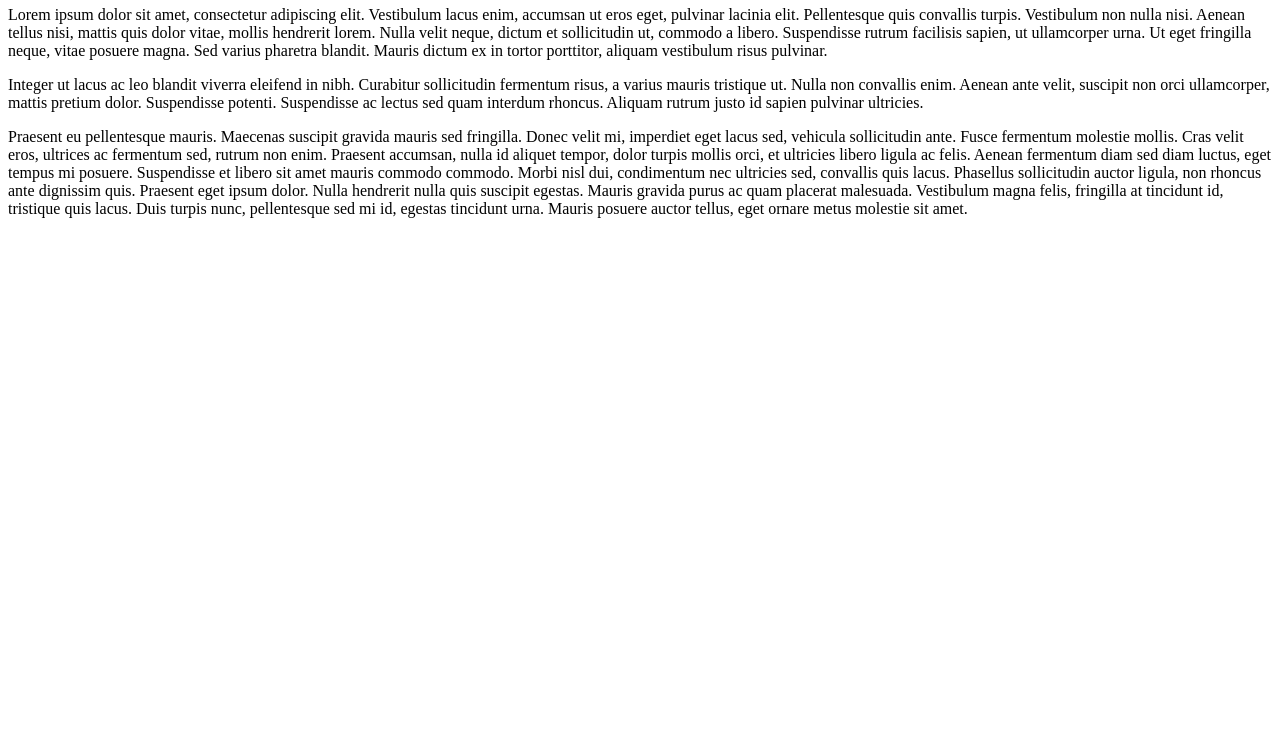
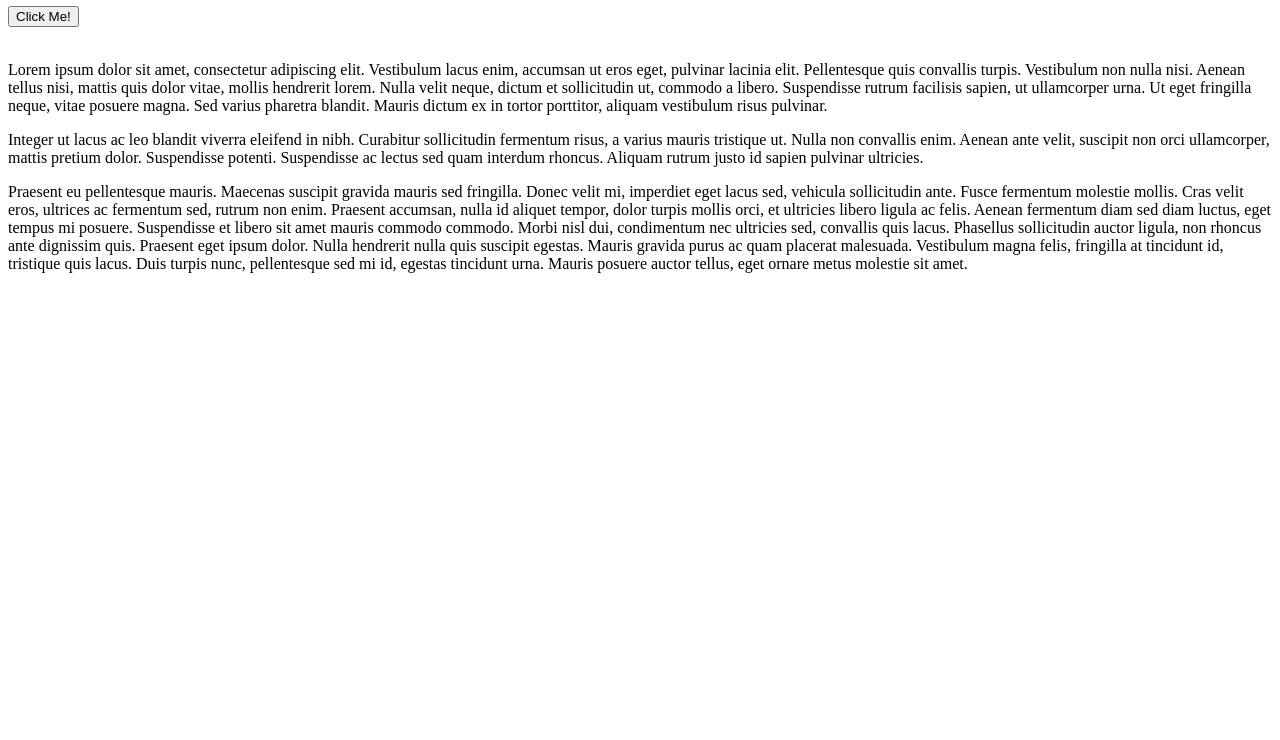
Before and after one commit to sandeep-menon/Hello, a plain HTML site: page index.html in a window 1280 px wide. Shown: the part 60-800 px from the top of the page. Drawn offline with Linux system fonts and the light colour scheme.

Commit message:
added a button

```diff
--- a/index.html
+++ b/index.html
@@ -5,6 +5,8 @@
     </head>
     <body>
 		<script src="script.js"></script>
+		<button type = "button">Click Me!</button>
+		<br><br>
         <p>
             Lorem ipsum dolor sit amet, consectetur adipiscing elit. Vestibulum lacus enim, accumsan ut eros eget, pulvinar lacinia elit. Pellentesque quis convallis turpis. Vestibulum non nulla nisi. Aenean tellus nisi, mattis quis dolor vitae, mollis hendrerit lorem. Nulla velit neque, dictum et sollicitudin ut, commodo a libero. Suspendisse rutrum facilisis sapien, ut ullamcorper urna. Ut eget fringilla neque, vitae posuere magna. Sed varius pharetra blandit. Mauris dictum ex in tortor porttitor, aliquam vestibulum risus pulvinar.
         </p>
```
